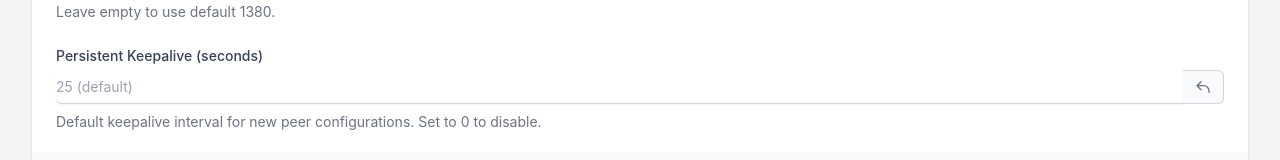
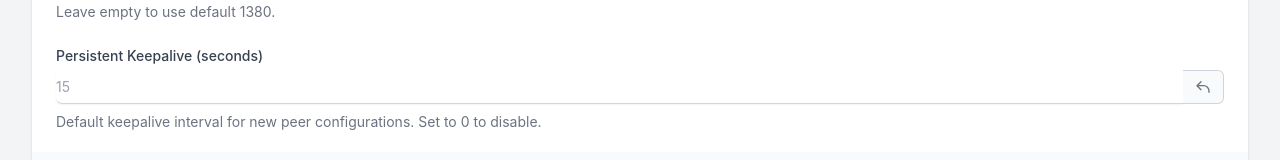
Before and after one commit to chengxuncc/wiregen, a React (Create React App) app: page / in a window 1280 px wide. Both pictures are taken after a click on the button "Settings". Shown: the part 583-743 px from the top of the page. Built offline with nearby package versions, Linux system fonts and the light colour scheme; the HTML template or start-up script is replaced by a standard one.

Commit message:
add github link

```diff
--- a/src/components/Layout.tsx
+++ b/src/components/Layout.tsx
@@ -105,7 +105,9 @@
       </main>
       <footer className="bg-white shadow">
         <div className="max-w-7xl mx-auto py-4 px-4 sm:px-6 lg:px-8 text-center text-gray-500 text-sm">
-          WireGen &copy; {new Date().getFullYear()}
+          <a href="https://github.com/chengxuncc/wiregen" target="_blank" rel="noopener noreferrer" className="hover:underline">
+            WireGen &copy; {new Date().getFullYear()}
+          </a>
         </div>
       </footer>
     </div>
--- a/src/components/Settings.tsx
+++ b/src/components/Settings.tsx
@@ -256,7 +256,7 @@
                   value={formData.persistentKeepalive || ''}
                   onChange={(e) => handleInputChange('persistentKeepalive', e.target.value)}
                   className="shadow-sm border-b focus:outline-none focus:border-indigo-500 block w-full sm:text-sm border-gray-300 rounded-md rounded-r-none"
-                  placeholder="25 (default)"
+                  placeholder="15"
                 />
                 <button
                   type="button"
```
